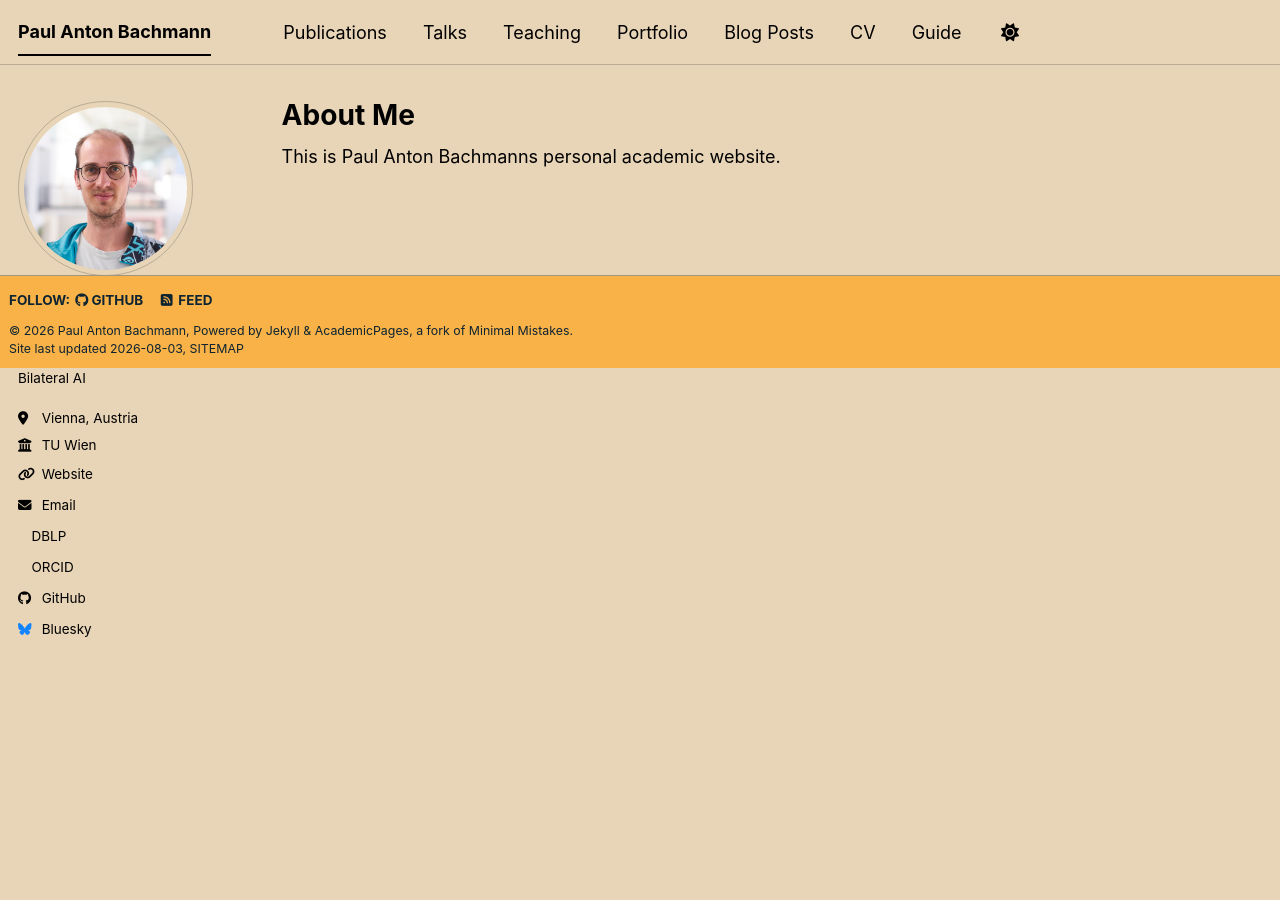
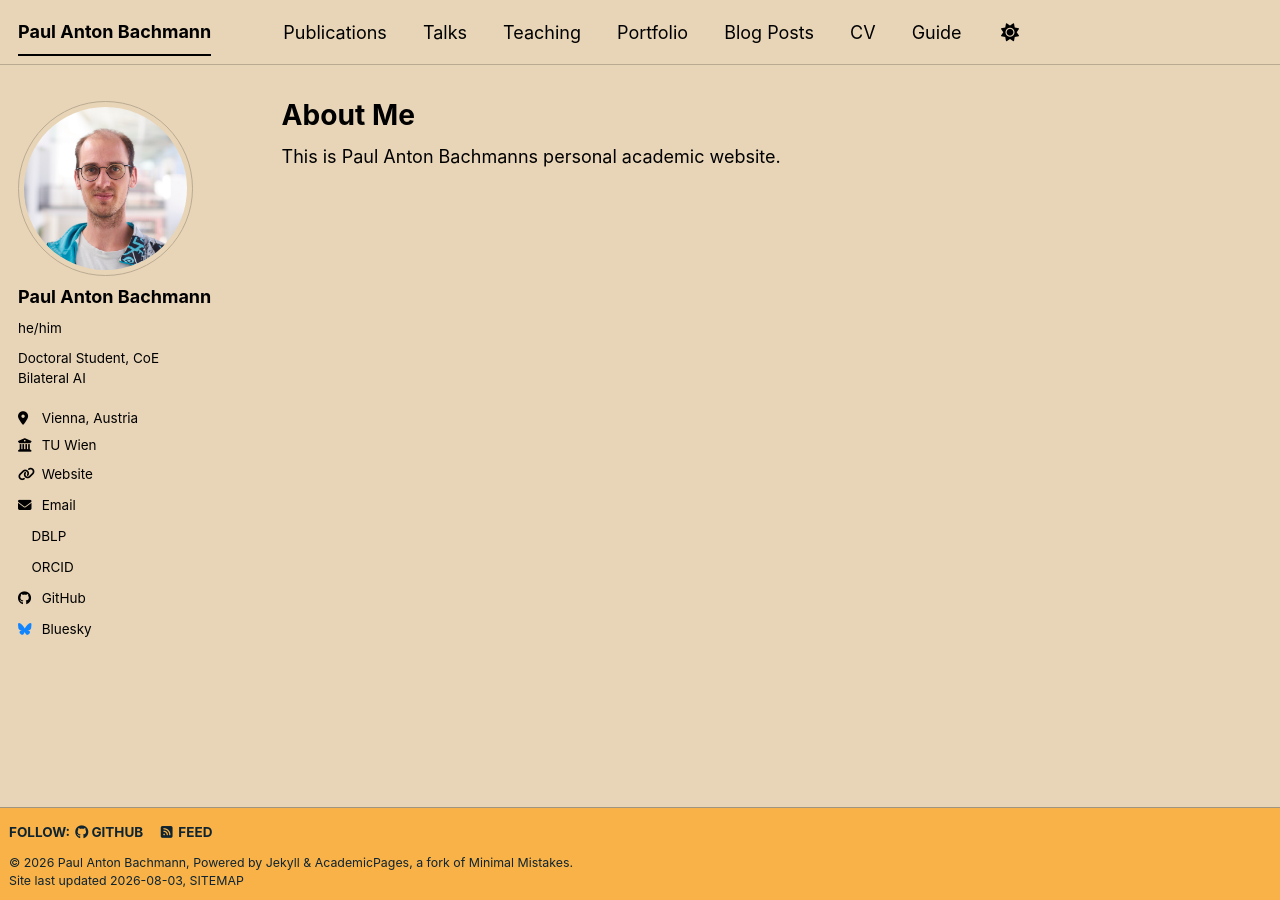
Before and after one commit to pabachmann/pabachmann.github.io, a Jekyll site: the page built from _pages/about.md, in a window 1280 px wide. Built offline with Jekyll 4.4.1, drawn with Linux system fonts in a browser that asks for light colours; a style sheet for code colours, icons or effects is not loaded.

Commit message:
Update _footer.scss

```diff
--- a/_sass/layout/_footer.scss
+++ b/_sass/layout/_footer.scss
@@ -1,4 +1,103 @@
 /* ==========================================================================
+   FOOTER
+   ========================================================================== */
+.page__footer {
+  @include clearfix;
+  background-color: var(--global-footer-bg-color);
+  color: var(--global-text-color-light);
+  float: none;
+  margin-left: 0;
+  margin-right: 0;
+  margin-top: 3em;
+  width: 100%;
+  clear: both;
+  height: auto;
+  position: relative;
+  flex-shrink: 0;
+  -webkit-animation: intro 0.3s both;
+          animation: intro 0.3s both;
+  -webkit-animation-delay: 0.45s;
+          animation-delay: 0.45s;
+  border-top: 1px solid var(--global-dark-border-color);
+  footer {
+    @include clearfix;
+    margin-left: auto;
+    margin-right: auto;
+    margin-top: 0.5em;
+    max-width: 100%;
+    padding: 0 0.5em 0.5em;
+    @include breakpoint($x-large) {
+      max-width: $x-large;
+    }
+  }
+  a {
+    color: inherit;
+    text-decoration: none;
+    &:hover {
+      text-decoration: underline;
+    }
+  }
+  .fas,
+  .fab,
+  .far,
+  .fal {
+    color: var(--global-text-color-light);
+  }
+}
+
+/* ==========================================================================
+   STICKY FOOTER LAYOUT
+   Body wird zum vertikalen Flex-Container, damit #main den freien Platz
+   ausfüllt und den Footer bei kurzen Seiten nach ganz unten drückt.
+   align-items: stretch + width: 100% auf #main verhindern, dass die
+   Float-Spalten (z.B. die Author-Sidebar) horizontal verrutschen.
+   ========================================================================== */
+html {
+  height: 100%;
+}
+body {
+  min-height: 100vh;
+  display: flex;
+  flex-direction: column;
+  align-items: stretch;
+}
+#main {
+  flex: 1 0 auto;
+  width: 100%;
+}
+
+.page__footer-copyright {
+  font-family: $global-font-family;
+  font-size: $type-size-7;
+}
+.page__footer-follow {
+  ul {
+    margin: 0;
+    padding: 0;
+    list-style-type: none;
+  }
+  li {
+    display: inline-block;
+    padding-top: 5px;
+    padding-bottom: 5px;
+    font-family: $sans-serif-narrow;
+    font-size: $type-size-6;
+    text-transform: uppercase;
+  }
+  li + li:before {
+    content: "";
+    padding-right: 5px;
+  }
+  a {
+    padding-right: 10px;
+    font-weight: bold;
+  }
+  .social-icons {
+    a {
+      white-space: nowrap;
+    }
+  }
+}/* ==========================================================================
    FOOTER
    ========================================================================== */
 .page__footer {
```
